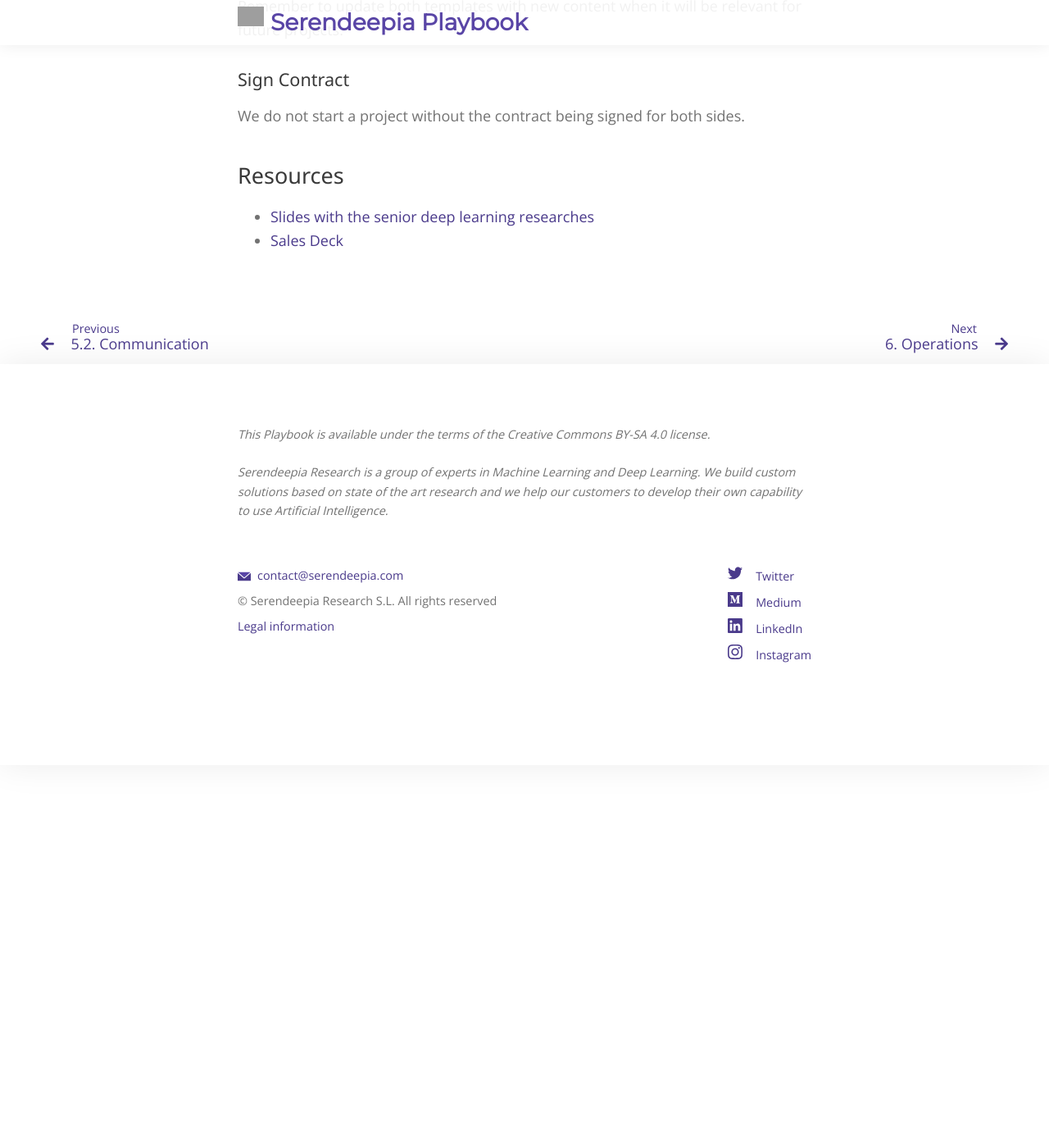
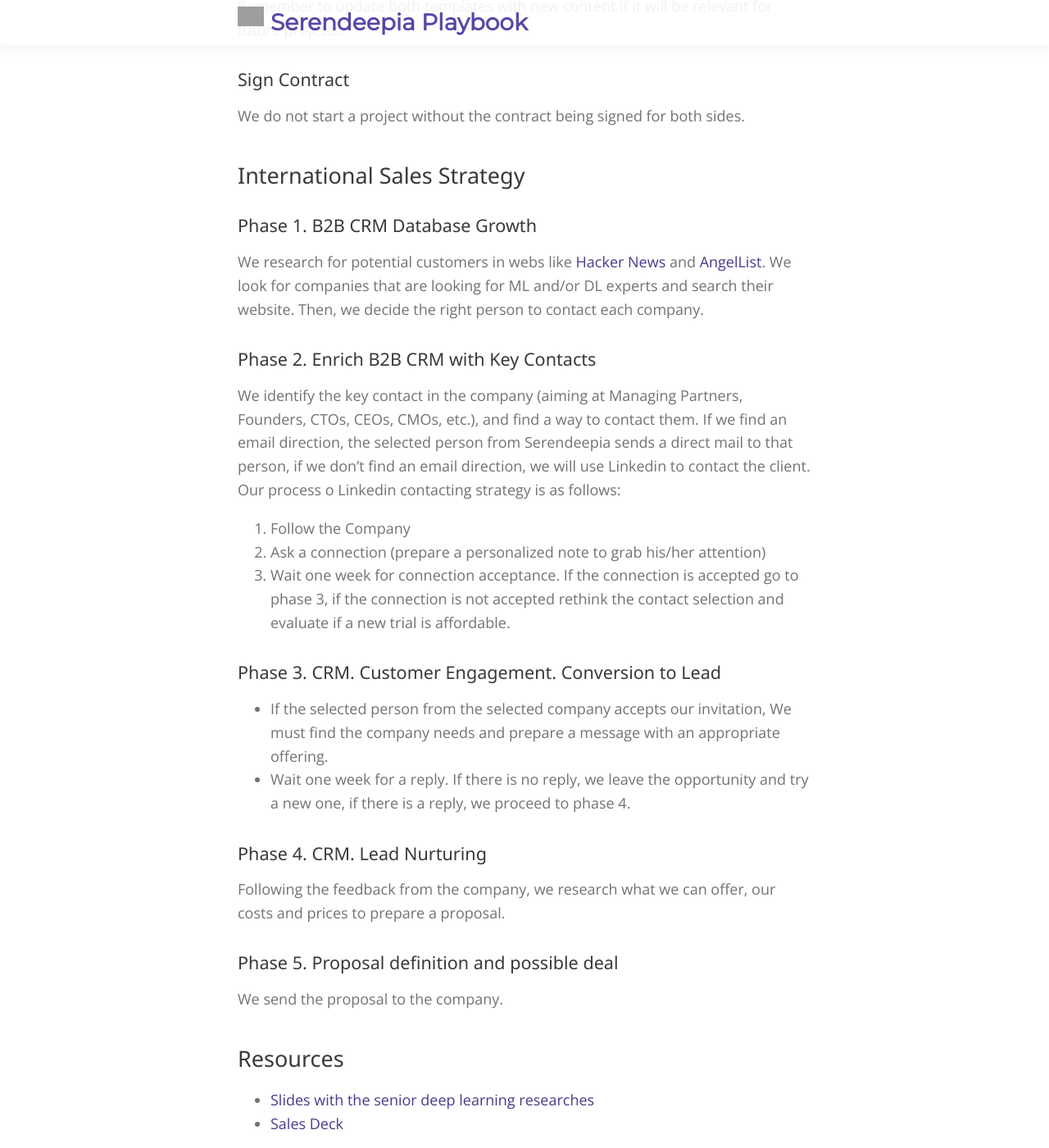
Before and after one commit to serendeepia/playbook, a Jekyll site: the page built from _docs/5_3_sales.md, in a window 1280 px wide and 1400 px high, scrolled down 2440 px. Shown: the whole window at 82% size. Built offline with Jekyll 4.4.1, drawn with Linux system fonts in a browser that asks for light colours; nearby versions of some CDN libraries; comment, search, counter and statistics services are not loaded; before the commit the page ends 3373 px from its top, so only the background shows below that; some of the changed text lies outside the part shown; grey boxes are pictures that could not be loaded.

Commit message:
Update 5_3_sales.md

```diff
--- a/_docs/5_3_sales.md
+++ b/_docs/5_3_sales.md
@@ -43,7 +43,7 @@ Once we have a lead we add it either in the [international opportunities](https:
 
 ### First Contact
 
-Our first contact is different depending whether they know about us or we found them. When we found them se send them a cold email so someone in the management team. If they find us we either reply to their email or phone call and decided where to place the opportunity.
+Our first contact is different depending whether they know about us or we find them. When we find them we send them a cold email to someone in the management team. If they find us, we either reply to their email or phone call and decide where to place the opportunity.
 
 ### First Meeting
 
@@ -51,11 +51,11 @@ Our first meeting is usually with a videoconference. If the project is relevant
 
 #### NDA (Non-Disclosure Agreement)
 
-Usually the Clients provide an Non-Disclosure Agreement with their needs, but in case we need to provide one you can find examples in our shared [Google Drive folder](https://drive.google.com/drive/folders/1jEdOqEFGbor-7IXcwfN8g2oIrXmvjgov).
+Usually, the Clients provide an Non-Disclosure Agreement with their needs, but in case we need to provide one, you can find examples in our shared [Google Drive folder](https://drive.google.com/drive/folders/1jEdOqEFGbor-7IXcwfN8g2oIrXmvjgov).
 
 ### Engagement
 
-Usually we need more than one meeting to get enough information about the project. Don't rush this step and try to understand the project with all its nuances in order to write a proper offer. You should consider to use our [Methodology of the Viability Screening](https://docs.google.com/document/d/1Br1BKyKSd2PnLYelgQHN8rZPg7hG_IYSwOZeDvA4Bkk) in order to asses whether the project is feasible and relevant for us or not.
+Usually, we need more than one meeting to get enough information about the project. Don't rush this step and try to understand the project with all its nuances in order to write a proper offer. You should consider to use our [Methodology of the Viability Screening](https://docs.google.com/document/d/1Br1BKyKSd2PnLYelgQHN8rZPg7hG_IYSwOZeDvA4Bkk) in order to asses whether the project is feasible and relevant for us or not.
 
 ### Offer
 
@@ -65,12 +65,39 @@ We have templates to write an offer:
 * [Offer Template Spanish](https://docs.google.com/document/d/1T3HGgpeMX7bIlXHAWn7kjg-jLR-4no160NVcwVtDBeo)
 * [Planning and Budget Template](https://docs.google.com/document/d/1Y94zsuV91UoGdFtyM9ZzpRBvw1nyNpP_tqHcMWsRHhA)
 
-Remember to update both templates with new content when it will be relevant for future projects.
+Remember to update both templates with new content if it will be relevant for future projects.
 
 ### Sign Contract
 
 We do not start a project without the contract being signed for both sides.
 
+## International Sales Strategy
+
+### Phase 1. B2B CRM Database Growth
+
+We research for potential customers in webs like [Hacker News](https://news.ycombinator.com/) and [AngelList](https://angel.co/). We look for companies that are looking for ML and/or DL experts and search their website. Then, we decide the right person to contact each company.
+
+### Phase 2. Enrich B2B CRM with Key Contacts
+
+We identify the key contact in the company (aiming at Managing Partners, Founders, CTOs, CEOs, CMOs, etc.), and find a way to contact them. If we find an email direction, the selected person from Serendeepia sends a direct mail to that person, if we don't find an email direction, we will use Linkedin to contact the client. Our process o Linkedin contacting strategy is as follows:
+
+1. Follow the Company
+2. Ask a connection (prepare a personalized note to grab his/her attention)
+3. Wait one week for connection acceptance. If the connection is accepted go to phase 3, if the connection is not accepted rethink the contact selection and evaluate if a new trial is affordable.
+
+### Phase 3. CRM. Customer Engagement. Conversion to Lead
+
+* If the selected person from the selected company accepts our invitation, We must find the company needs and prepare a message with an appropriate offering.
+* Wait one week for a reply. If there is no reply, we leave the opportunity and try a new one, if there is a reply, we proceed to phase 4.
+
+### Phase 4. CRM. Lead Nurturing
+
+Following the feedback from the company, we research what we can offer, our costs and prices to prepare a proposal.
+
+### Phase 5. Proposal definition and possible deal
+
+We send the proposal to the company.
+
 ## Resources
 
 * [Slides with the senior deep learning researches](https://docs.google.com/presentation/d/1JB8tzKKdeHBhdYPFMoxZXxoXirlTvhBW-mrJ4Gl33RU)
```
